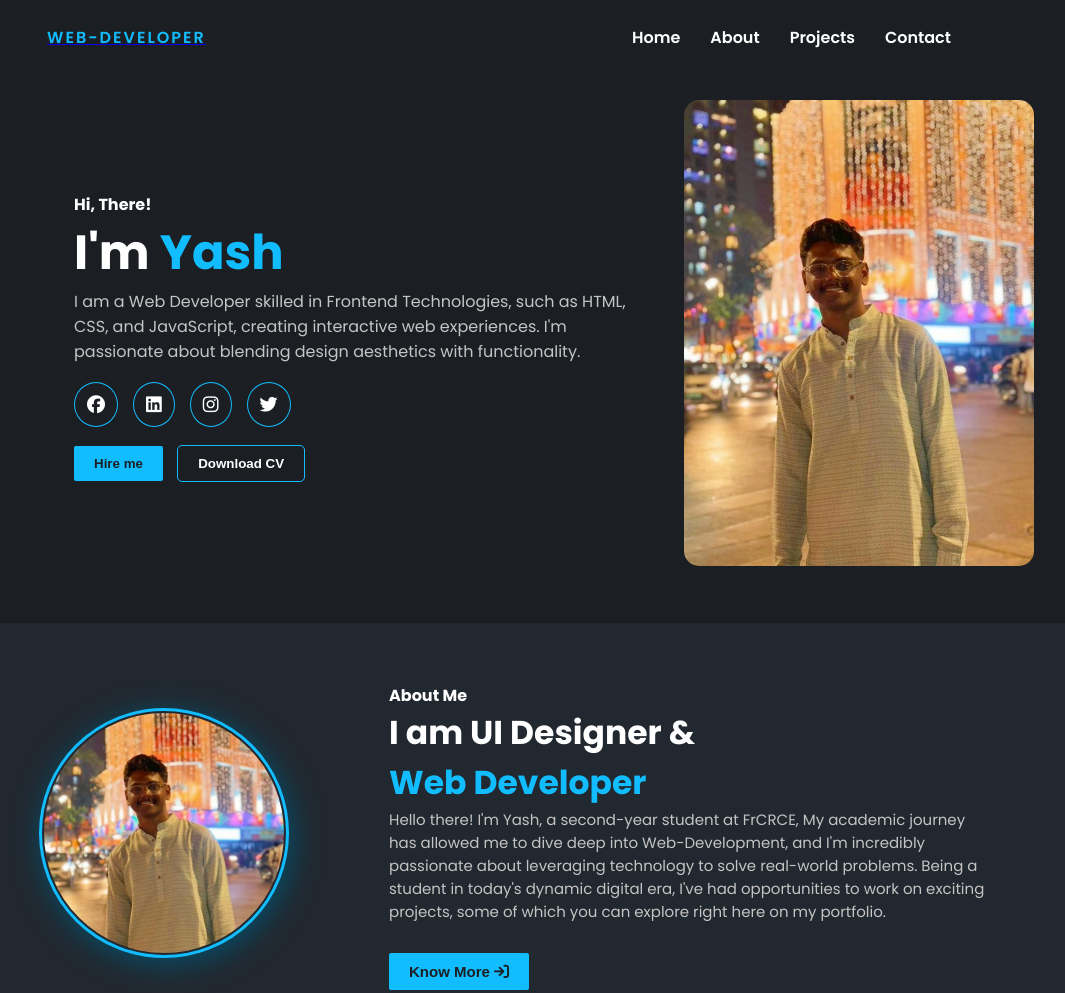
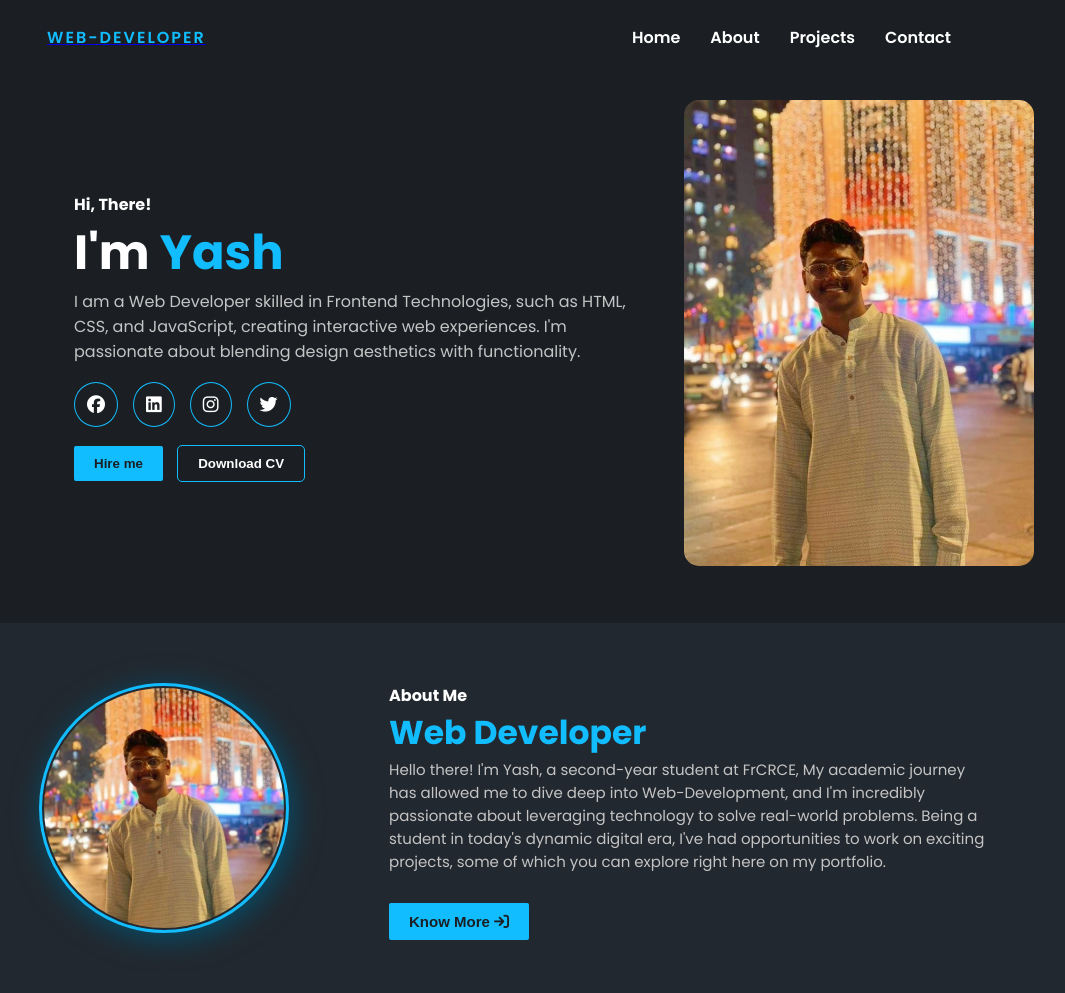
Before and after one commit to YashPatil49/portfolio, a plain HTML site: page index.html in a window 1280 px wide. Shown: the top 993 px of the page, without its empty margins (126-1191 px from the left). Drawn offline with Linux system fonts and the light colour scheme.

Commit message:
Update index.html

```diff
--- a/index.html
+++ b/index.html
@@ -106,7 +106,7 @@
 
             <div class="about-content">
                 <h4>About Me</h4>
-                <h2>I am UI Designer & <br> <span>Web Developer</span></h2>
+                <h2><span>Web Developer</span></h2>
                 <p>Hello there! I'm Yash, a second-year student at FrCRCE,
                      My academic journey has allowed me to dive deep into Web-Development, and I'm
                     incredibly passionate about leveraging technology to solve real-world problems. Being a student
```
